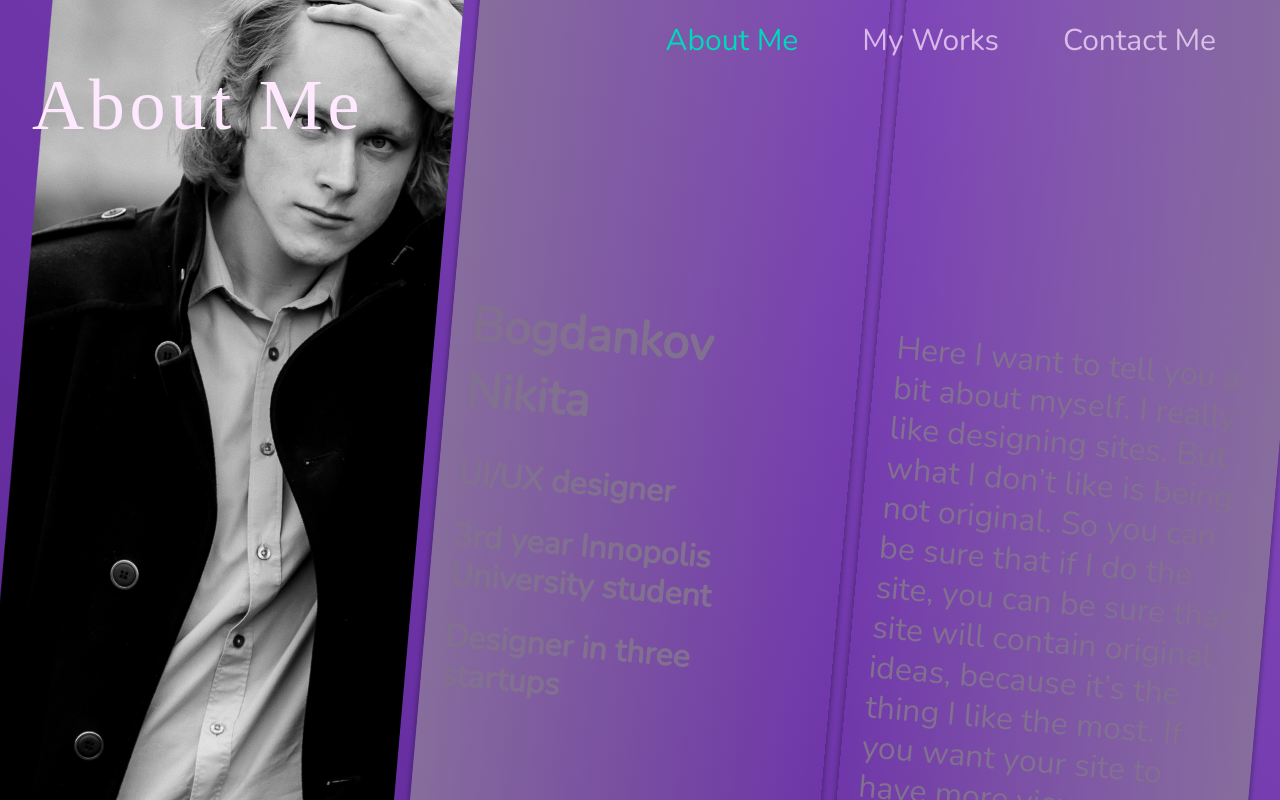
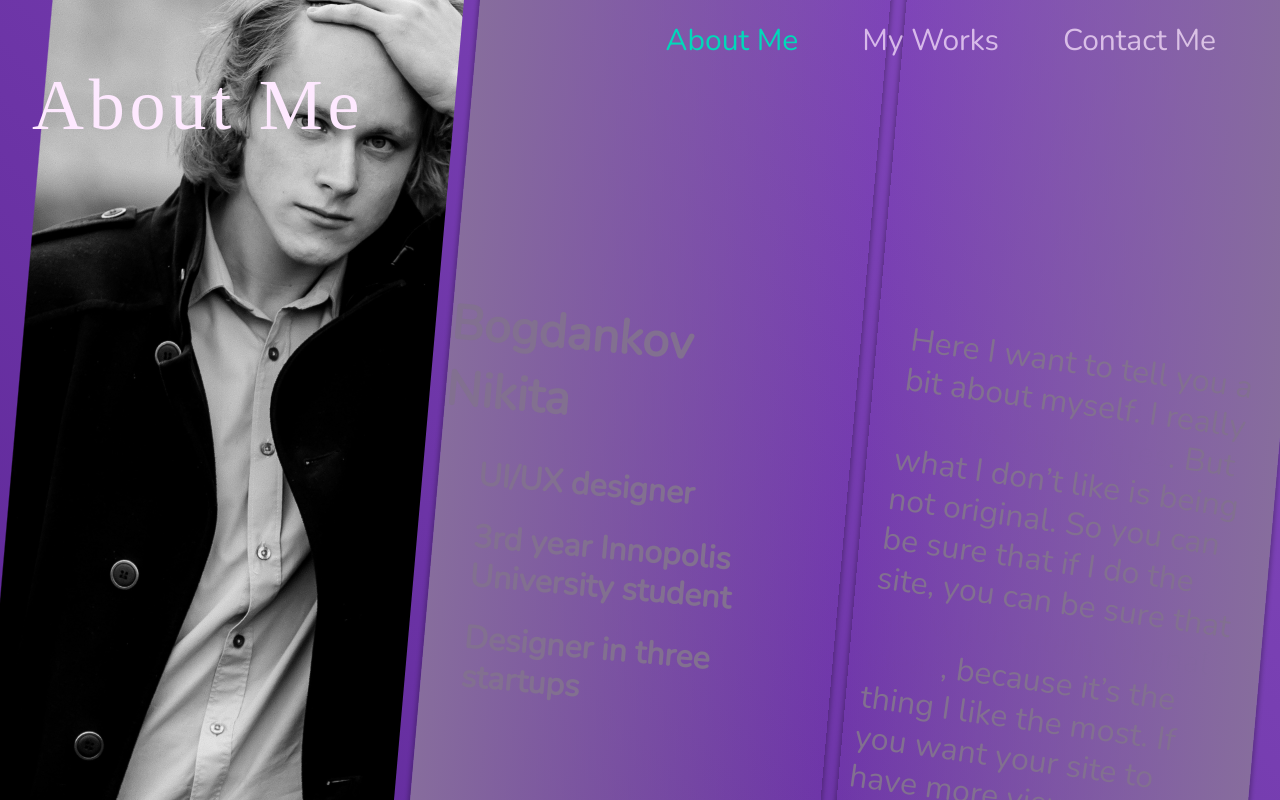
Before and after one commit to nikitave/portfolio, a React (Create React App) app: page /about-me in a window 1280 px wide. Built offline with nearby package versions, Linux system fonts and the light colour scheme.

Commit message:
improved about me

```diff
--- a/src/Components/AboutMe/AboutMe.module.scss
+++ b/src/Components/AboutMe/AboutMe.module.scss
@@ -73,6 +73,7 @@
 	font-size: 3rem;
 	color: $secondary-bg-color;
 	margin-bottom: 2rem;
+	transform: translateX(-20px);
 	transition: .2s linear;
 }
 
@@ -82,6 +83,7 @@
 	color: $secondary-bg-color;
 	line-height: 2.4rem;
 	transition: .2s linear;
+	transform: translateX(20px);
 }
 
 .short_info span {
@@ -89,6 +91,7 @@
 }
 
 .text {
+	transform: rotate(3deg);
 	margin-top: 50vh;
 	width: 90%;
 	margin-left: 5%;
@@ -99,6 +102,7 @@
 }
 
 .text span {
+	opacity: 0.01;
 	transition: .2s linear;
 }
 
@@ -111,10 +115,12 @@
 
 	.short_title {
 		color: $text_color;
+		transform: translateX(0px);
 	}
 
 	.short_info {
 		color: $text_color;
+		transform: translateX(0px);
 	}
 
 	.short_info span {
@@ -122,10 +128,12 @@
 	}
 
 	.text {
+		transform: rotate(0deg);
 		color: $text_color;
 	}
 
 	.text span {
+		opacity: 1;
 		color: $bg_color;
 	}
 
```
